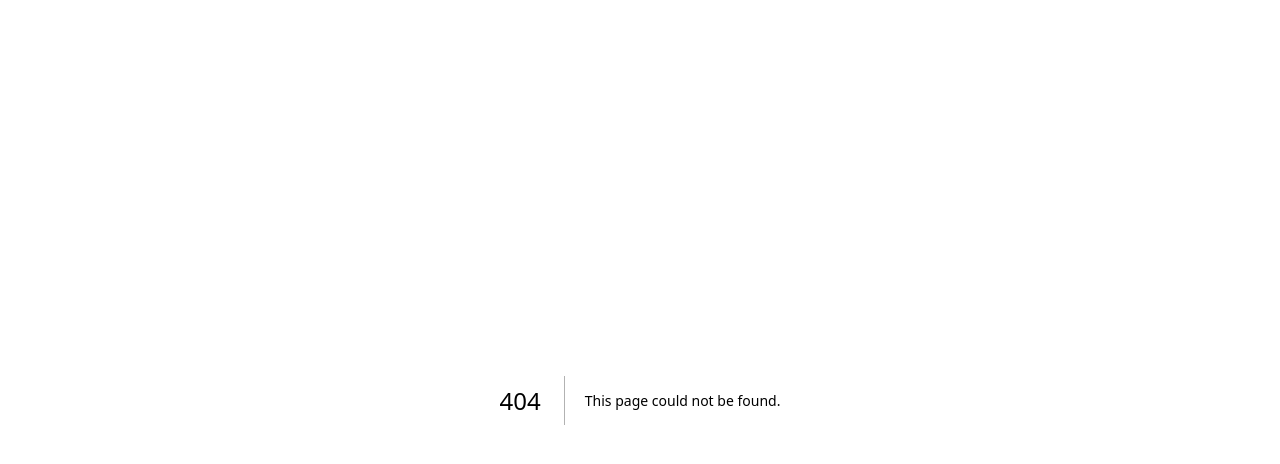
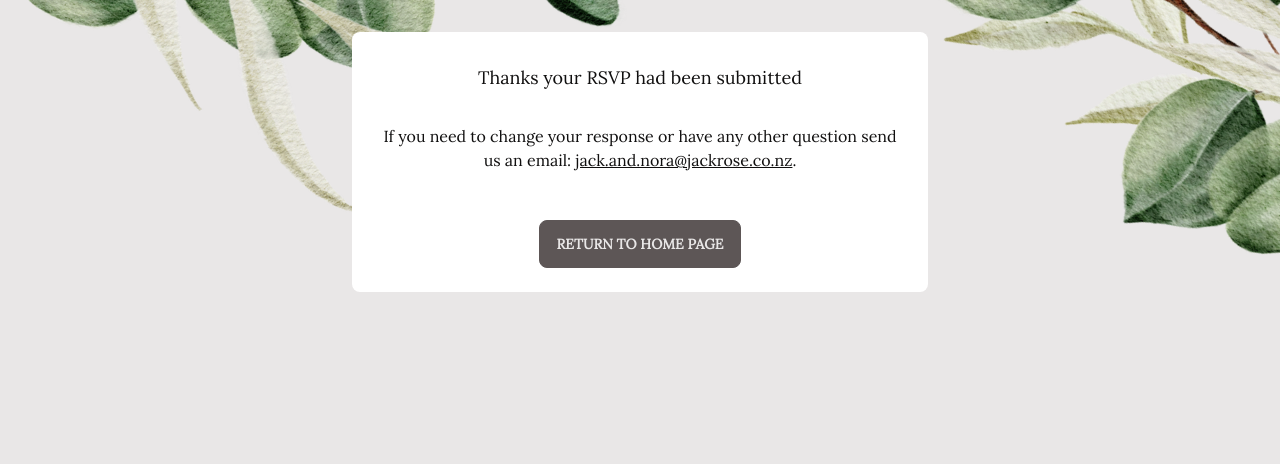
Before and after one commit to jay-aye-see-kay/wedding, a Next.js app in the folder rsvp-app/: page /rsvp/success in a window 1280 px wide. Before the commit this address had no page. Shown: the top 464 px of the page. Built offline with nearby package versions, Linux system fonts and the light colour scheme.

Commit message:
add a success screen after rsvp submission

```diff
--- a/rsvp-app/src/pages/rsvp.tsx
+++ b/rsvp-app/src/pages/rsvp.tsx
@@ -2,6 +2,7 @@ import { PageWrapper } from '@/components/page-wrapper';
 import { RsvpSchema, rsvpSchema } from '@/lib/forms';
 import { useFormik } from "formik";
 import Link from 'next/link';
+import { useRouter } from 'next/router'
 import { toFormikValidate } from 'zod-formik-adapter';
 
 const pageTitle = "RSVP to Nora & Jack's Wedding"
@@ -9,10 +10,12 @@ const pageTitle = "RSVP to Nora & Jack's Wedding"
 const initialValues: RsvpSchema = { names: "", dietaries: "", notes: "", secret: "" };
 
 export default function Rsvp() {
+  const router = useRouter();
+
   const formik = useFormik({
     initialValues,
     validate: toFormikValidate(rsvpSchema),
-    onSubmit: async (values, { resetForm, setErrors }) => {
+    onSubmit: async (values, { setErrors }) => {
       const response = await fetch('/api/rsvp', {
         method: 'POST',
         headers: { 'Content-Type': 'application/json', },
@@ -20,8 +23,7 @@ export default function Rsvp() {
       })
       const responseBody = await response.json().catch(console.error)
       if (response.ok) {
-        // TODO loading and success messages
-        resetForm()
+        router.push("/rsvp/success")
       } else if (
         response.status === 400 &&
         "data" in responseBody &&
--- /dev/null
+++ b/rsvp-app/src/pages/rsvp/success.tsx
@@ -0,0 +1,22 @@
+import { PageWrapper } from '@/components/page-wrapper';
+import Link from 'next/link';
+
+const pageTitle = "RSVP to Nora & Jack's Wedding"
+
+export default function Rsvp() {
+
+  return (
+    <PageWrapper pageTitle={pageTitle}>
+      <div className="relative mt-8 m-auto max-w-xl px-6 py-4 rounded-lg bg-white text-center">
+        <p className="text-lg mt-4 mb-8">Thanks your RSVP had been submitted</p>
+        <p>
+          If you need to change your response or have any other question send us an email: <a className="link" href="mailto:jack.and.nora@jackrose.co.nz">jack.and.nora@jackrose.co.nz</a>.
+        </p>
+
+        <div className="mb-2 mt-12 mx-1 flex justify-center">
+          <Link href="/" className="btn">Return to home page</Link>
+        </div>
+      </div>
+    </PageWrapper>
+  )
+}
```
Also changed, not shown: 1 other file (tests, documents, lock files or other folders).
